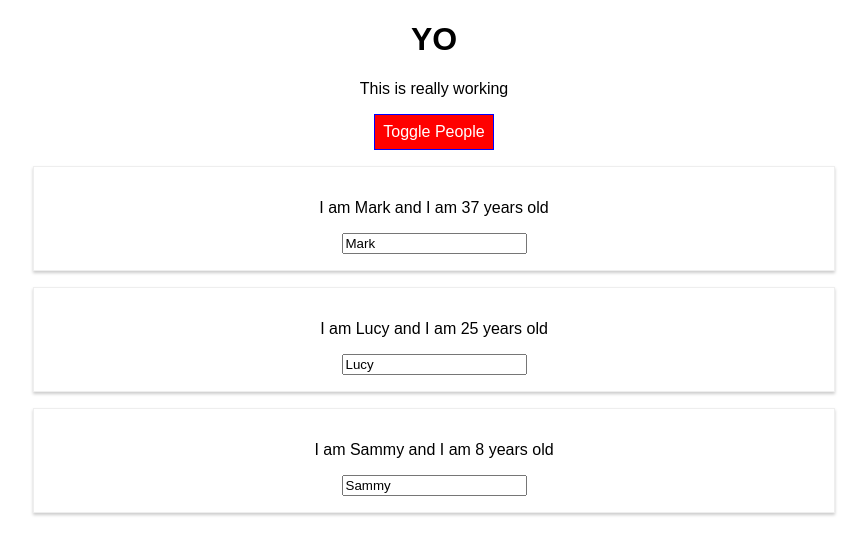
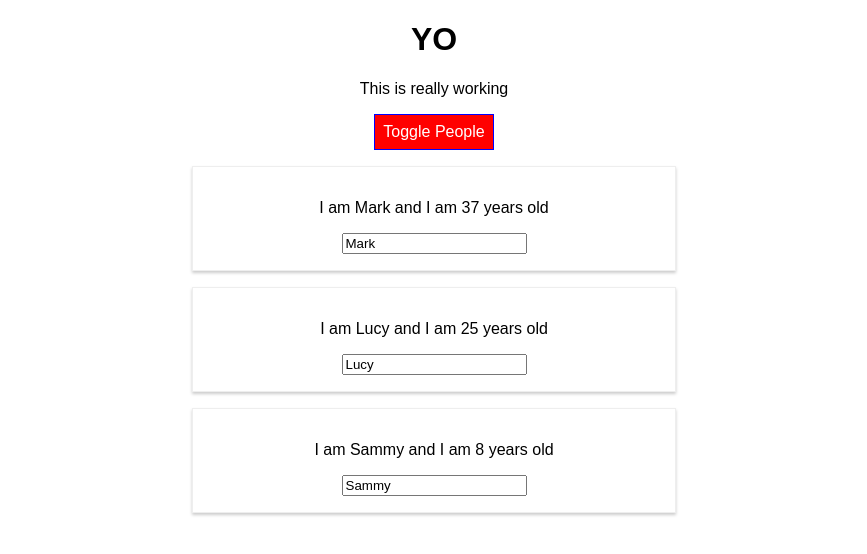
Before and after one commit to markdore/react-complete-guide, a React (Create React App) app: page / in a window 1280 px wide. Both pictures are taken after a click on the button "Toggle People". Shown: the top 554 px of the page, without its empty margins (206-1073 px from the left). Built offline with nearby package versions, Linux system fonts and the light colour scheme.

Commit message:
adding radium for extended style options

```diff
--- a/package.json
+++ b/package.json
@@ -3,6 +3,7 @@
   "version": "0.1.0",
   "private": true,
   "dependencies": {
+    "radium": "^0.26.1",
     "react": "^17.0.1",
     "react-dom": "^17.0.1",
     "react-scripts": "1.1.5"
--- a/src/App.js
+++ b/src/App.js
@@ -1,6 +1,7 @@
 import React, { Component } from 'react';
 import './App.css';
 import Person from './Person/Person';
+import Radium, {StyleRoot} from 'radium';
 
 class App extends Component {
   state = {
@@ -45,7 +46,11 @@
       font: 'inherit',
       border: '1px solid blue',
       padding: '8px',
-      cursor: 'pointer'
+      cursor: 'pointer',
+      ':hover': {
+        backgroundColor: 'lightgreen',
+        color: 'purple'
+      }
     }
 
     let persons = null;
@@ -64,6 +69,10 @@
       );
 
       style.backgroundColor = 'red';
+      style[':hover'] = {
+        backgroundColor: 'salmon',
+        color: 'black'
+      };
     }
 
     const classes = [];
@@ -75,6 +84,7 @@
     }
 
     return (
+      <StyleRoot>
       <div className="App">
         <h1>YO</h1>
 
@@ -86,8 +96,9 @@
 
         {persons}
       </div>
+      </StyleRoot>
     );
   }
 }
 
-export default App;
+export default Radium(App);
--- a/src/Person/Person.js
+++ b/src/Person/Person.js
@@ -1,9 +1,16 @@
 import React from 'react';
 import './Person.css';
+import Radium from 'radium';
 
 const person = (props) => {
+    const style = {
+        '@media(min-width: 600px)': {
+            width: '450px;'
+        }
+    };
+
     return (
-        <div className="Person">
+        <div className="Person" style={style}>
             <p onClick={props.click}>I am {props.name} and I am {props.age} years old</p>
             <p>{props.children}</p>
             <input type="text" onChange={props.changed} value={props.name}></input>
@@ -11,4 +18,4 @@
     )
 };
 
-export default person;
+export default Radium(person);
```
Also changed, not shown: 1 other file (tests, documents, lock files or other folders).
